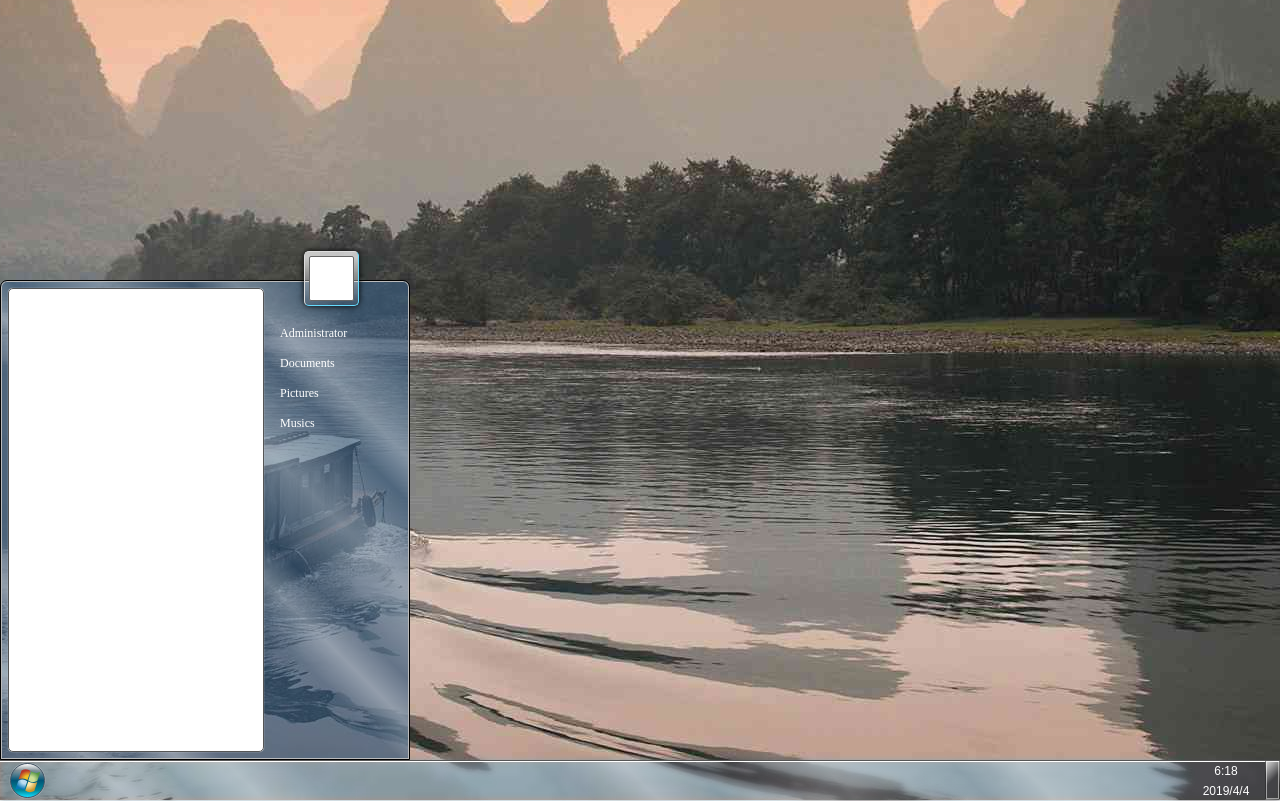
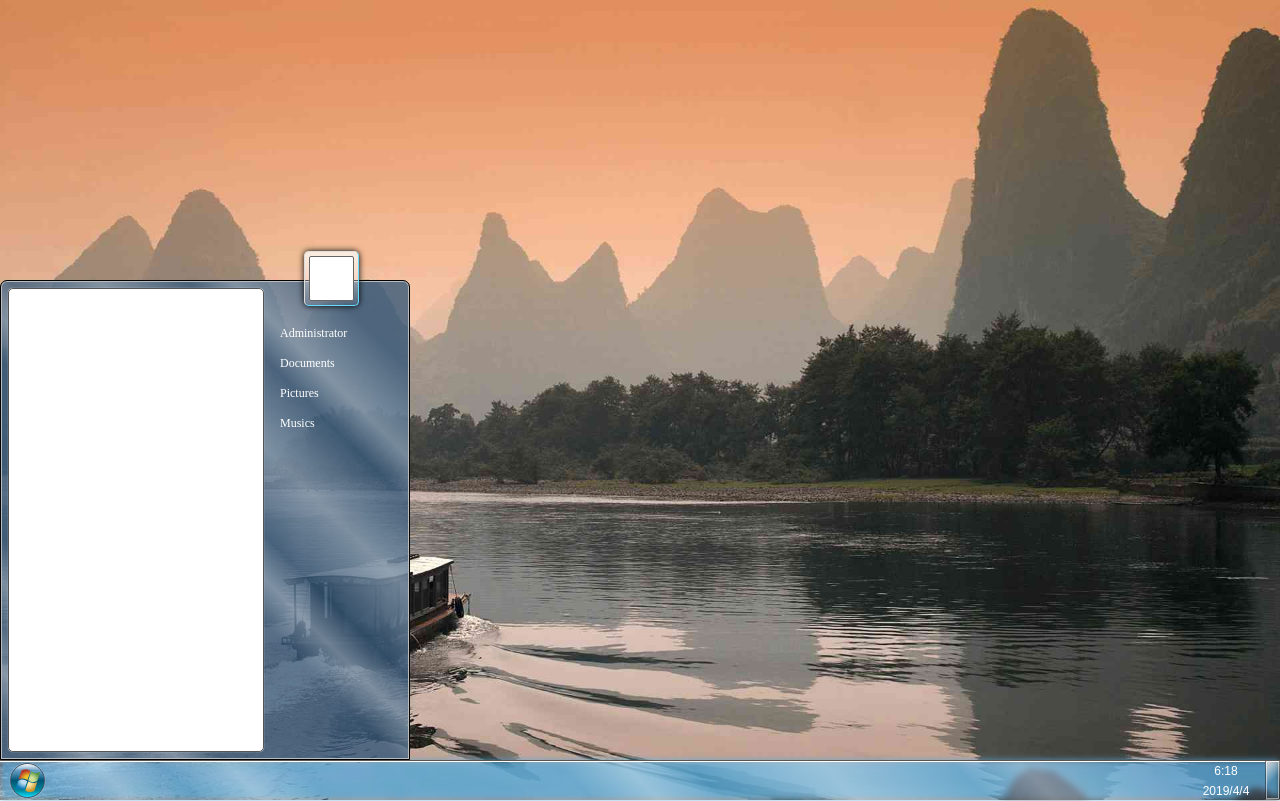
Before and after one commit to 319201402/charlie, a plain HTML site: page index.html in a window 1280 px wide. Both pictures are taken after a click on the element 27 px from the left and 780 px from the top of the page. Drawn offline with Linux system fonts and the light colour scheme.

Commit message:
Update index.html

```diff
--- a/index.html
+++ b/index.html
@@ -7,7 +7,7 @@
 *{box-sizing:border-box}
 html,body{height:100%;margin:0;overflow:hidden}
 .wrapper{height:100%}
-.viewport,.dock-bg{background:url(bg.jpg) no-repeat center bottom / 1920px 1200px;}
+.viewport,.dock-bg{background:url(bg.jpg) no-repeat fixed left top / cover}
 .viewport{position:absolute;left:0;top:0;width:100%;height: 100%;}
 
 .svg-def{position:absolute;width:0;height:0}
@@ -25,7 +25,7 @@ html,body{height:100%;margin:0;overflow:hidden}
 .dock-datetime:hover{background:radial-gradient(rgba(255,255,255,.6) 20%,transparent 50%,transparent) 0px 0px / 80px 120px}
 .desk-preview{width:15px;height:100%;top:0;right:0;border:solid 1px rgba(33,33,33,.5);border-top:none;box-shadow: inset 0 0 0 1px rgba(255,255,255,.5);background-image:linear-gradient(135deg,#ddd,transparent 50%,transparent 100%)}
 .desk-preview:hover{background-image:linear-gradient(135deg,#ddd,transparent)}
-.start-menu{display:none;position:absolute;left:0;bottom:40px;width:410px;height:480px;padding:7px;border:solid 1px #000;border-radius:7px 7px 0 0;box-shadow:inset 0 0 0 1px #bbb;background:rgba(57, 90, 123, .7) linear-gradient(45deg,transparent 5%,rgba(255,255,255,.3) 10%,transparent 15%,rgba(255,255,255,.3) 20%,transparent 25%,transparent 45%,rgba(255,255,255,.3) 50%,transparent 55%,rgba(255,255,255,.3) 65%,transparent 75%,rgba(255,255,255,.3) 80%,transparent 90%)}
+.start-menu{display:none;position:absolute;left:0;bottom:40px;width:410px;height:480px;padding:7px;border:solid 1px #000;border-radius:7px 7px 0 0;box-shadow:inset 0 0 0 1px #bbb;background:rgba(57, 90, 123, .8) linear-gradient(45deg,transparent 5%,rgba(255,255,255,.3) 10%,transparent 15%,rgba(255,255,255,.3) 20%,transparent 25%,transparent 45%,rgba(255,255,255,.3) 50%,transparent 55%,rgba(255,255,255,.3) 65%,transparent 75%,rgba(255,255,255,.3) 80%,transparent 90%)}
 .start-show .start-menu{display: block}
 .start-menu-left{float:left;width:256px;height:100%;border:solid 1px #555;background:#fff;border-radius:5px;box-shadow:0 0 1px #fff}
 .start-menu-right{height:100%;overflow:hidden}
```
